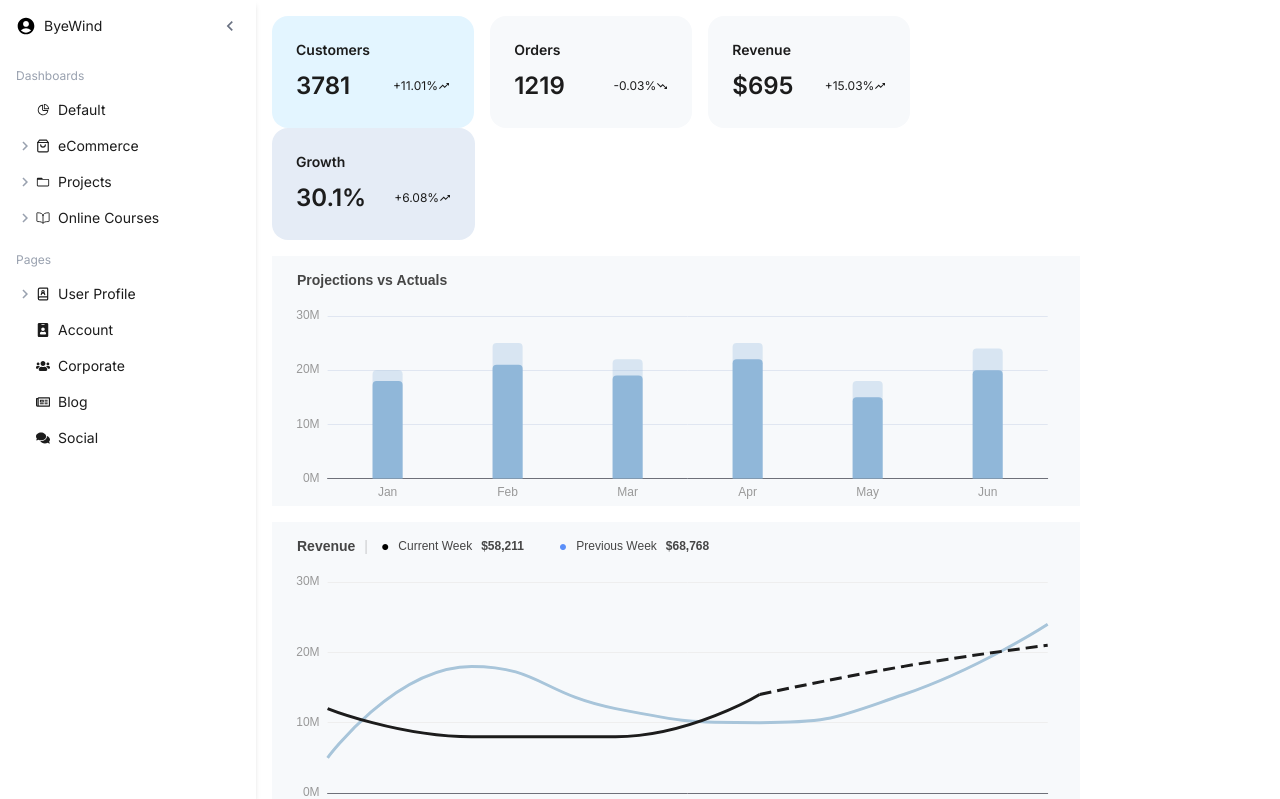
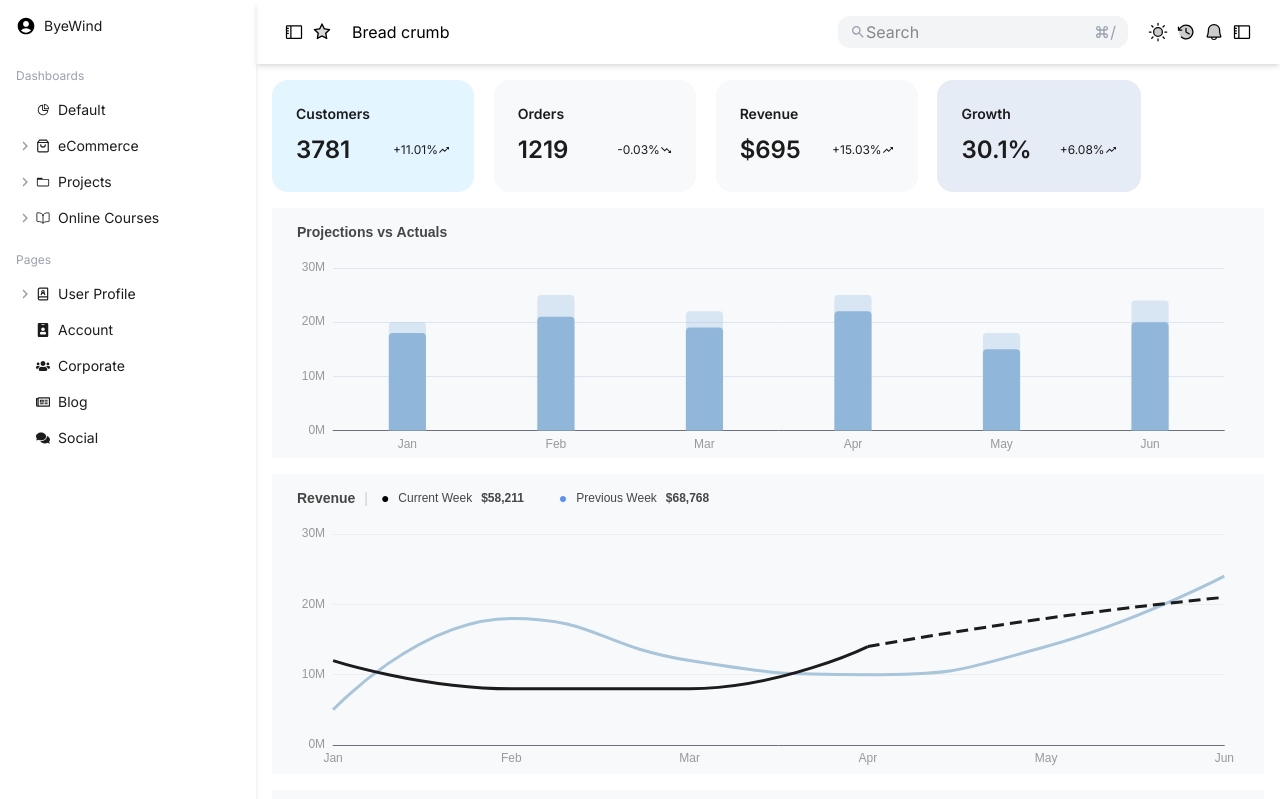
Before and after one commit to akanchha2324/dashboard_jp, a React (Vite) app: page / in a window 1280 px wide. Shown: the top 799 px of the page. Built offline with nearby package versions, Linux system fonts and the light colour scheme.

Commit message:
feat: header

```diff
--- a/src/App.jsx
+++ b/src/App.jsx
@@ -1,13 +1,25 @@
+import { useState } from "react";
 import MainLayout from "./layouts/MainLayout";
 import Sidebar from "./layouts/SideNav";
+import Header from "./layouts/Header";
 import "./App.css";
 
 function App() {
+  const [isSideNavOpen, setIsSideNavOpen] = useState(true);
   return (
     <>
-      <div className="app flex">
-        <Sidebar/>
-        <MainLayout />
+      <div className="app flex min-h-screen">
+        <div
+          className={`${
+            isSideNavOpen ? "w-64" : "w-12"
+          } transition-all duration-300`}
+        >
+          <Sidebar collapsed={!isSideNavOpen} />
+        </div>
+        <section className="flex-1 flex flex-col">
+          <Header toggleSideNav={() => setIsSideNavOpen((prev) => !prev)} />
+          <MainLayout />
+        </section>
       </div>
     </>
   );
--- /dev/null
+++ b/src/layouts/Header.jsx
@@ -0,0 +1,65 @@
+import { useEffect, useState } from "react";
+import {
+  PiBellDuotone,
+  PiClockCounterClockwiseDuotone,
+  PiSidebar,
+  PiSunDuotone,
+} from "react-icons/pi";
+import { AiTwotoneStar } from "react-icons/ai";
+import { MdKeyboardCommandKey, MdSearch } from "react-icons/md";
+
+function Header({ toggleSideNav }) {
+  const [search, setSearch] = useState();
+
+  useEffect(() => {
+    //Add  search logic
+  }, [search]);
+  return (
+    <div className="w-full h-16 py-5 px-7 shadow-md flex items-center justify-between">
+      <div className="left_items flex items-center gap-1">
+        <div className="actions flex gap-2 mr-4">
+          <button className="border-none" onClick={toggleSideNav}>
+            <PiSidebar size={20} />
+          </button>
+          <button className="border-none">
+            <AiTwotoneStar size={20} />
+          </button>
+        </div>
+        <div className="breadcrumb">Bread crumb</div>
+      </div>
+      <div className="right_items flex items-center gap-1">
+        <div className="search relative">
+          <div className="input-icon absolute flex items-center left-3 top-2 text-gray-400">
+            <MdSearch />
+          </div>
+          <input
+            type="text"
+            placeholder="Search"
+            className="bg-gray-100 px-7 py-1 rounded-xl focus:outline-none text-[#1c1c1c]"
+            onChange={(e) => setSearch(e.target.value)}
+          />
+          <div className="input-icon absolute flex items-center right-3 top-1 text-gray-400">
+            <MdKeyboardCommandKey />
+            <span>/</span>
+          </div>
+        </div>
+        <div className="actions flex gap-2 ml-4">
+          <button className="border-none">
+            <PiSunDuotone size={20} />
+          </button>
+          <button className="border-none">
+            <PiClockCounterClockwiseDuotone size={20} />
+          </button>
+          <button className="border-none">
+            <PiBellDuotone size={20} />
+          </button>
+          <button className="border-none">
+            <PiSidebar size={20} />
+          </button>
+        </div>
+      </div>
+    </div>
+  );
+}
+
+export default Header;
--- a/src/layouts/SideNav.jsx
+++ b/src/layouts/SideNav.jsx
@@ -1,17 +1,12 @@
 import React, { useState } from "react";
 
-import { MdAccountCircle, MdChevronRight } from "react-icons/md";
+import { MdAccountCircle } from "react-icons/md";
 import SideNavItem from "../components/sideNavItem/SideNavItem";
 import { SIDE_NAV_ITEMS } from "../constant";
 
-const SideNav = () => {
-  const [collapsed, setCollapsed] = useState(false);
+function SideNav({ collapsed }) {
   const [openMenus, setOpenMenus] = useState({});
   const [selectedMenu, setSelectedMenu] = useState("");
-
-  function toggleCollapsed() {
-    setCollapsed(!collapsed);
-  }
 
   function toggleMenu(menu) {
     setOpenMenus((prev) => ({
@@ -21,11 +16,7 @@ const SideNav = () => {
   }
 
   return (
-    <div
-      className={`${
-        collapsed ? "w-20" : "w-64"
-      } transition-all duration-300 bg-white h-screen shadow-md flex flex-col z`}
-    >
+    <div className={`bg-white h-screen shadow-md flex flex-col`}>
       <div className="flex items-center justify-between p-4">
         <div className="flex items-center">
           <div className="avatar">
@@ -35,13 +26,6 @@ const SideNav = () => {
             <span className="pl-2 text-sm/5 text-[#1C1C1C]">ByeWind</span>
           )}
         </div>
-
-        <button
-          onClick={toggleCollapsed}
-          className={`text-gray-500 ml-auto ${!collapsed ? "rotate-180" : ""}`}
-        >
-          <MdChevronRight size={20} />
-        </button>
       </div>
       <div>
         {SIDE_NAV_ITEMS.map(({ label, id, items }) => {
@@ -76,6 +60,6 @@ const SideNav = () => {
       </div>
     </div>
   );
-};
+}
 
 export default SideNav;
```
